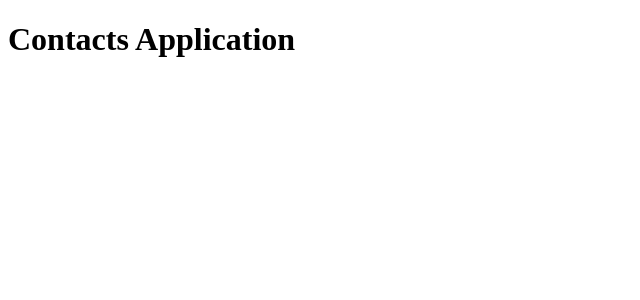
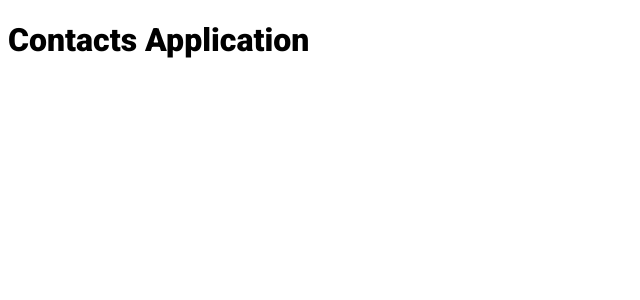
Before and after one commit to wjohnso-insight/Session_4_Contacts_Application, an Angular app: page / in a window 1280 px wide. Shown: the top 300 px of the page, without its empty margins (0-640 px from the left). Built offline with nearby package versions, Linux system fonts and the light colour scheme.

Commit message:
Initial Styling
1. Added Google Font
	- Added via @import method
2. Added CSS cutom properties for official app colors
3. Other general global styling

```diff
--- a/src/styles.css
+++ b/src/styles.css
@@ -1 +1,17 @@
-/* You can add global styles to this file, and also import other style files */
+@import url('https://fonts.googleapis.com/css2?family=Roboto:ital,wght@0,400;0,900;1,700&display=swap');
+
+:root{
+    font-family: 'Roboto', sans-serif;
+    font-weight: 400;
+
+    --app-blue: #0E3A8B;
+    --app-gray: #D9D9D9;
+
+    box-sizing: border-box;
+}
+
+html,
+body{
+    min-width: 100%;
+    min-height: 100%;
+}
```
